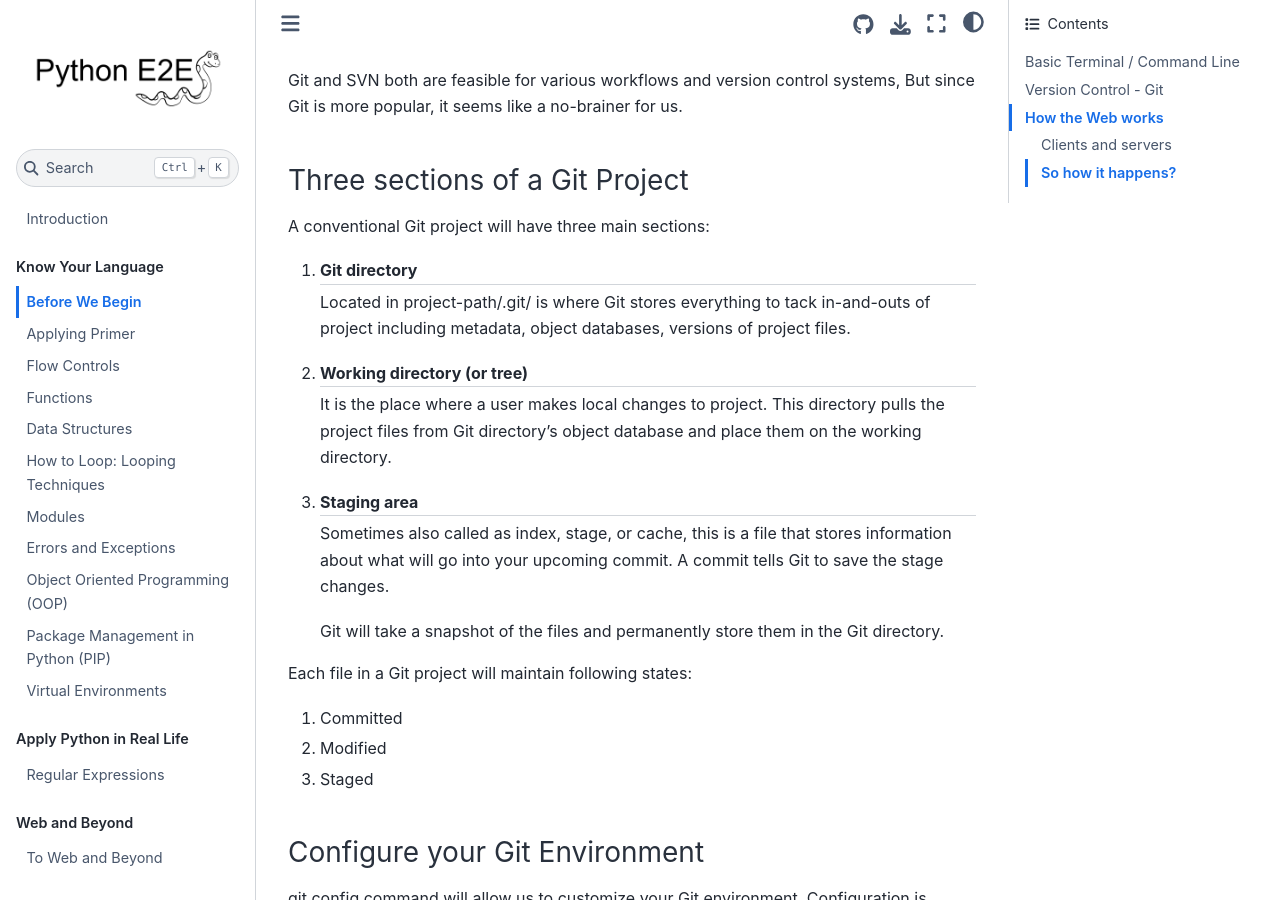
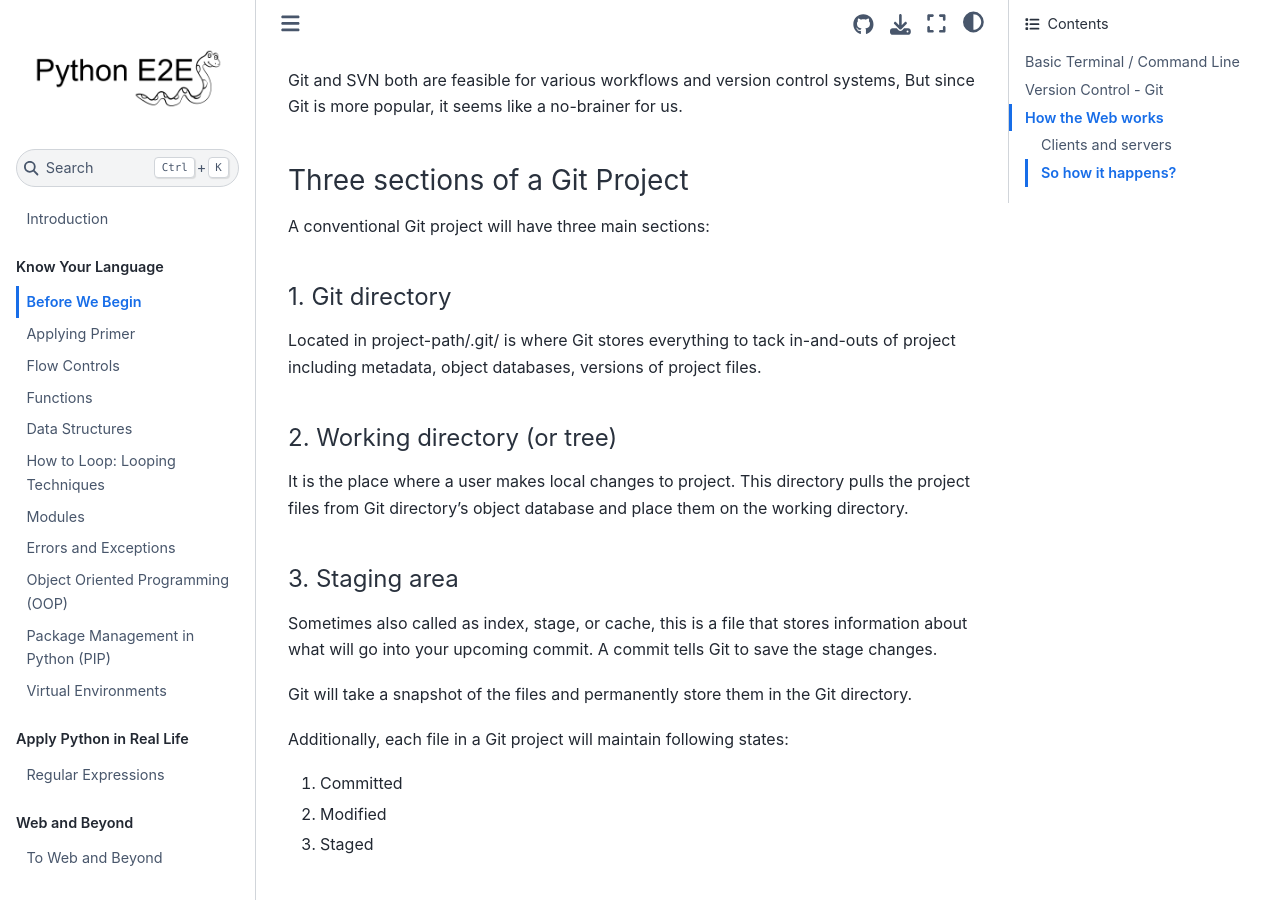
Before and after one commit to sajalshres/python-e2e-book, a Jupyter Book: the page built from book/know-your-language/before-we-begin/README.md, in a window 1280 px wide and 900 px high, scrolled down 5821 px. Built offline with Jupyter Book 1.0.4 settings and Sphinx 7.4.7 and the Sphinx Book theme 1.1.4, drawn with Linux system fonts in a browser that asks for light colours; pages that are not in the unit, such as notebooks, are missing from menus.

Commit message:
fixed typo

```diff
--- a/book/know-your-language/before-we-begin/README.md
+++ b/book/know-your-language/before-we-begin/README.md
@@ -228,21 +228,21 @@ Git and SVN both are feasible for various workflows and version control systems,
 
 A conventional Git project will have three main sections:
 
-1. #### Git directory
+#### 1. Git directory
 
    Located in project-path/.git/ is where Git stores everything to tack in-and-outs of project including metadata, object databases, versions of project files.
 
-2. #### Working directory (or tree)
+#### 2. Working directory (or tree)
 
    It is the place where a user makes local changes to project. This directory pulls the project files from Git directory's object database and place them on the working directory.
 
-3. #### Staging area
+#### 3. Staging area
 
    Sometimes also called as index, stage, or cache, this is a file that stores information about what will go into your upcoming commit. A commit tells Git to save the stage changes.
 
    Git will take a snapshot of the files and permanently store them in the Git directory.
 
-Each file in a Git project will maintain following states:
+Additionally, each file in a Git project will maintain following states:
 
 1. Committed
 2. Modified
```
